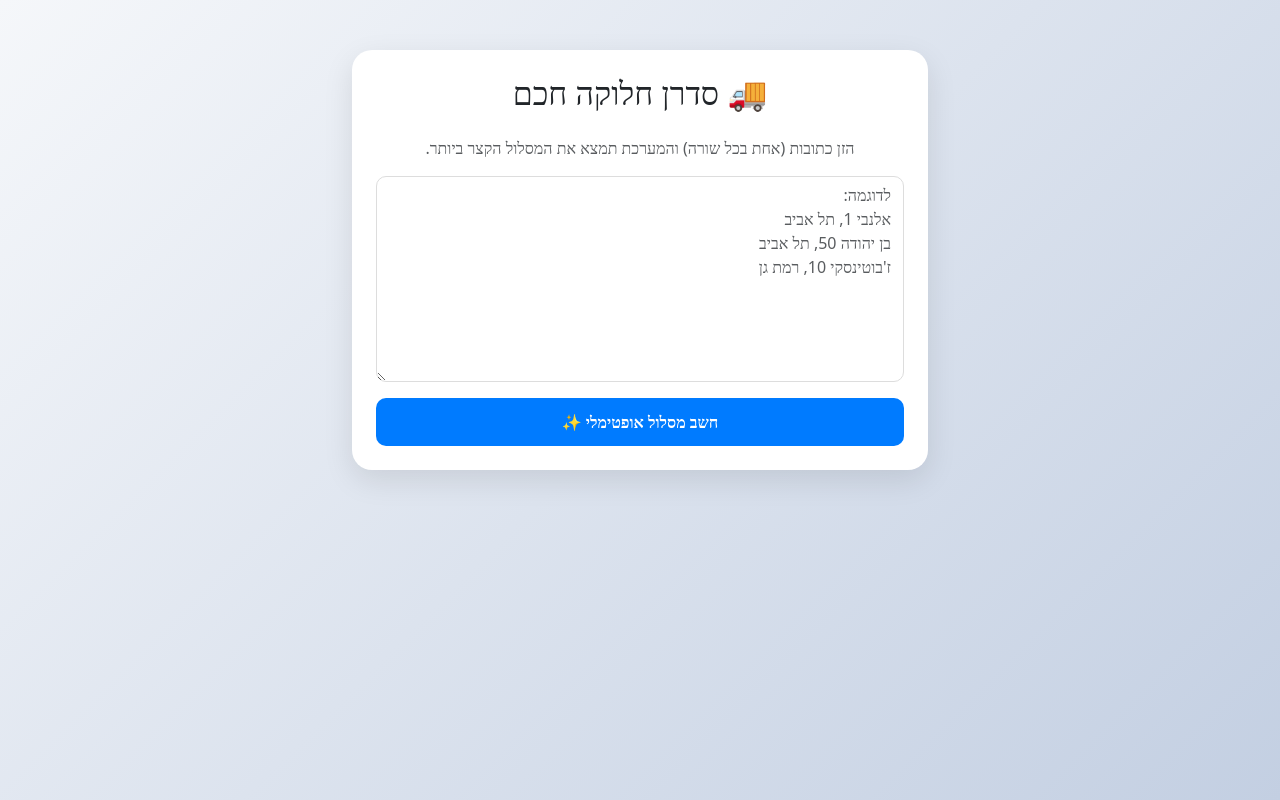
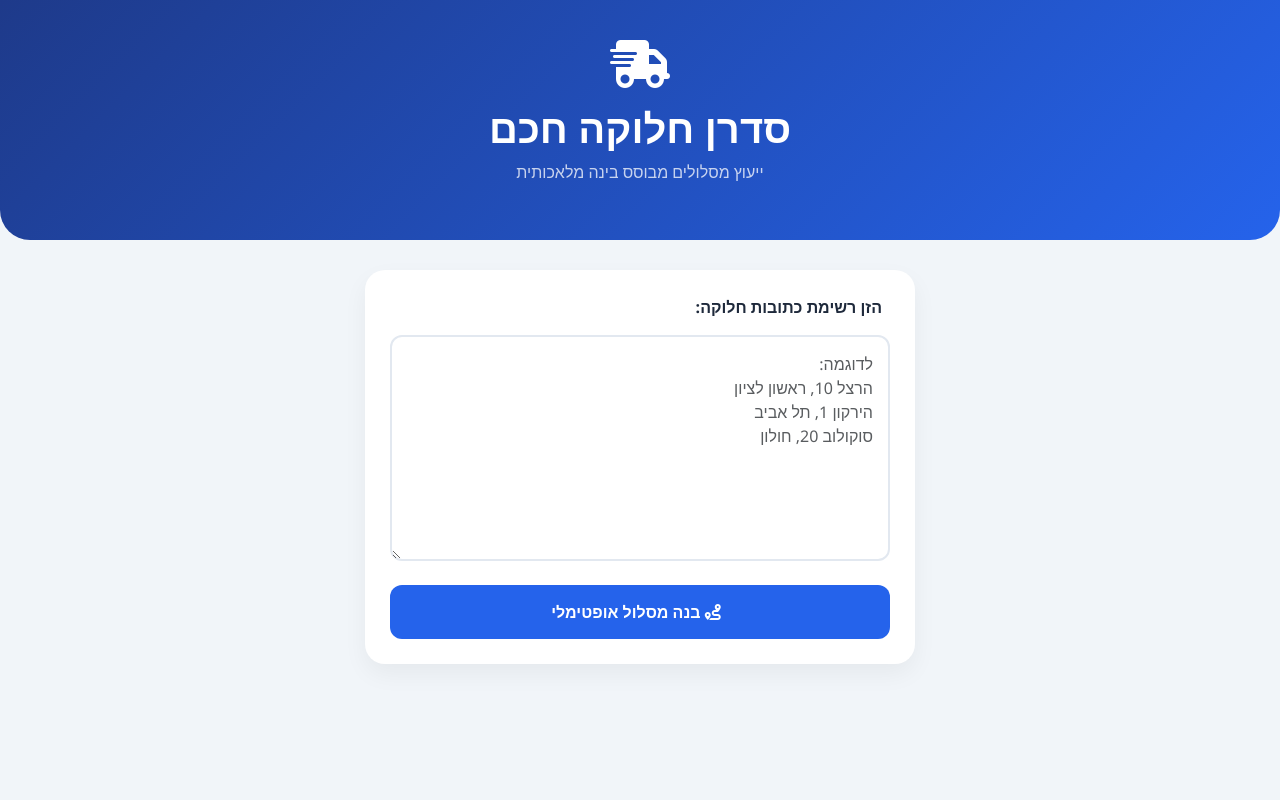
Before and after one commit to razlevistudent-bot/delivery-app, a Flask app: page / in a window 1280 px wide. Run offline with Flask 3, Linux system fonts and the light colour scheme.

Commit message:
Update index.html

```diff
--- a/templates/index.html
+++ b/templates/index.html
@@ -3,26 +3,38 @@
 <head>
     <meta charset="UTF-8">
     <meta name="viewport" content="width=device-width, initial-scale=1.0">
-    <title>סדרן חלוקה חכם</title>
+    <title>סדרן חלוקה מקצועי</title>
     <link href="https://cdn.jsdelivr.net/npm/bootstrap@5.3.0/dist/css/bootstrap.min.css" rel="stylesheet">
+    <link rel="stylesheet" href="https://cdnjs.cloudflare.com/ajax/libs/font-awesome/6.4.0/css/all.min.css">
     <style>
-        body { background: linear-gradient(135deg, #f5f7fa 0%, #c3cfe2 100%); min-height: 100vh; font-family: system-ui; }
-        .container { max-width: 600px; padding-top: 50px; }
-        .card { border: none; border-radius: 20px; box-shadow: 0 10px 30px rgba(0,0,0,0.1); }
-        .btn-primary { background-color: #007bff; border: none; border-radius: 10px; padding: 12px; font-weight: bold; }
-        textarea { border-radius: 10px !important; border: 1px solid #ddd !important; }
+        :root { --primary-color: #2563eb; --bg-color: #f1f5f9; }
+        body { background-color: var(--bg-color); font-family: 'Segoe UI', system-ui, sans-serif; color: #1e293b; }
+        .hero-section { background: linear-gradient(135deg, #1e3a8a 0%, #2563eb 100%); color: white; padding: 40px 20px; border-radius: 0 0 30px 30px; margin-bottom: 30px; }
+        .main-card { background: white; border: none; border-radius: 20px; box-shadow: 0 10px 25px rgba(0,0,0,0.05); padding: 25px; }
+        .btn-primary { background-color: var(--primary-color); border: none; border-radius: 12px; padding: 15px; font-weight: 600; transition: all 0.3s; }
+        .btn-primary:hover { transform: translateY(-2px); box-shadow: 0 5px 15px rgba(37, 99, 235, 0.3); }
+        textarea { border-radius: 12px !important; border: 2px solid #e2e8f0 !important; padding: 15px !important; font-size: 16px !important; }
+        textarea:focus { border-color: var(--primary-color) !important; box-shadow: none !important; }
     </style>
 </head>
 <body>
-    <div class="container">
-        <div class="card p-4">
-            <h2 class="text-center mb-4">🚚 סדרן חלוקה חכם</h2>
-            <p class="text-muted text-center">הזן כתובות (אחת בכל שורה) והמערכת תמצא את המסלול הקצר ביותר.</p>
+    <div class="hero-section text-center">
+        <i class="fas fa-truck-fast fa-3x mb-3"></i>
+        <h1 class="fw-bold">סדרן חלוקה חכם</h1>
+        <p class="opacity-75">ייעוץ מסלולים מבוסס בינה מלאכותית</p>
+    </div>
+
+    <div class="container mt-n5">
+        <div class="main-card mx-auto" style="max-width: 550px;">
+            <label class="form-label fw-bold mb-3"><i class="fas fa-list-location me-2"></i>הזן רשימת כתובות חלוקה:</label>
             <form method="POST">
-                <div class="mb-3">
-                    <textarea name="addresses" class="form-control" rows="8" placeholder="לדוגמה:&#10;אלנבי 1, תל אביב&#10;בן יהודה 50, תל אביב&#10;ז'בוטינסקי 10, רמת גן"></textarea>
-                </div>
-                <button type="submit" class="btn btn-primary w-100">חשב מסלול אופטימלי ✨</button>
+                <textarea name="addresses" class="form-control mb-4" rows="8" placeholder="לדוגמה:
+הרצל 10, ראשון לציון
+הירקון 1, תל אביב
+סוקולוב 20, חולון"></textarea>
+                <button type="submit" class="btn btn-primary w-100">
+                    <i class="fas fa-route me-2"></i> בנה מסלול אופטימלי
+                </button>
             </form>
         </div>
     </div>
```
